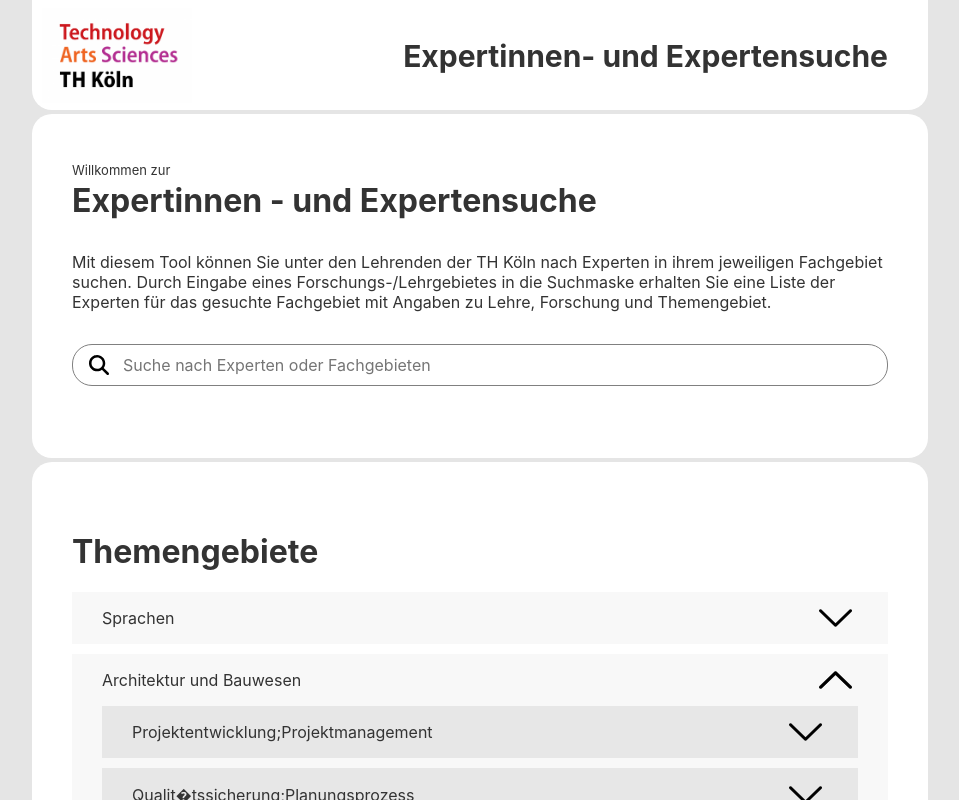
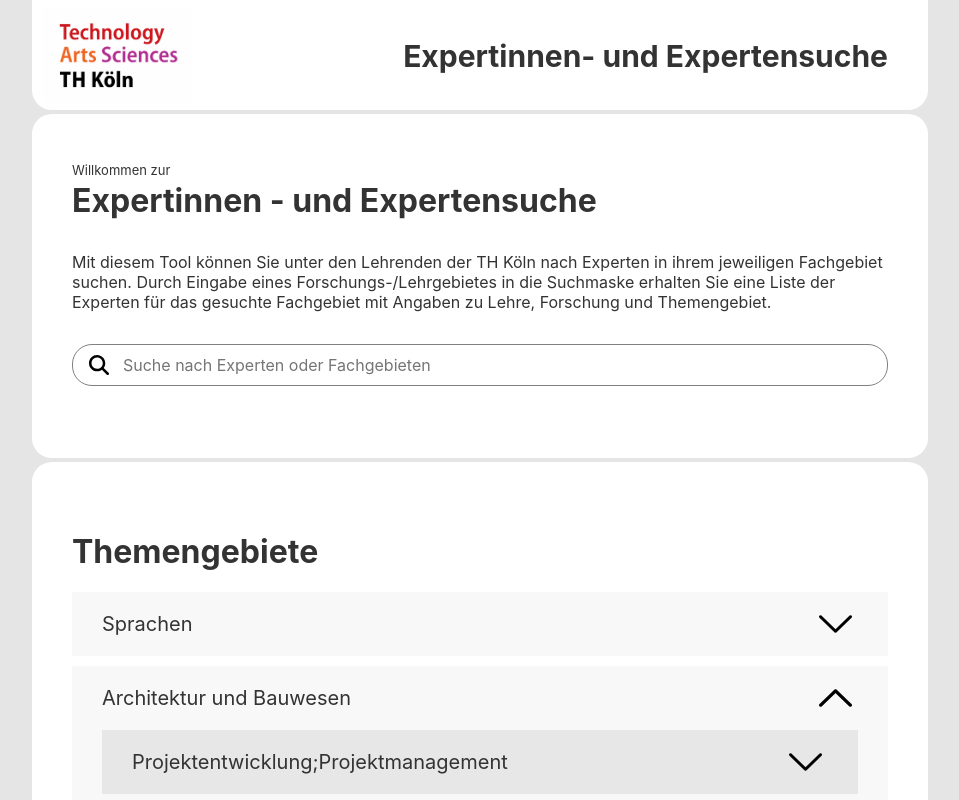
Before and after one commit to DataCerealz/thkoeln-recommender-system, a Svelte app: page / in a window 1280 px wide. Both pictures are taken after a click on the button 995 px from the left and 680 px from the top of the page. Shown: the whole page, without its empty margins (160-1119 px from the left). Built offline with nearby package versions, Linux system fonts and the light colour scheme.

Commit message:
- added comments and fixed font

```diff
--- a/src/components/TopicComponent.svelte
+++ b/src/components/TopicComponent.svelte
@@ -1,23 +1,24 @@
 <script>
 
+//imports
 let arrow_down = "./images/arrow_down.png";
 let arrow_up = "./images/arrow_up.png";
 
 export let data;
 
+//variables needed for open and close
 let themengebiet_open = false
-let fach_open = false
-let prof_open = false
-
 let fach_list = []
 let prof_list = []
 
+//function to open "themengebiete"
 function onClickThemen () {
     themengebiet_open = !themengebiet_open
     console.log(data)
     console.log(fach_list)
 }
 
+//function to open "fach"
 function onClickFach(fach) {
 
     if (fach_list.includes(fach)) {
@@ -30,6 +31,7 @@ function onClickFach(fach) {
     fach_list = fach_list
 }
 
+//function to open "prof"
 function onClickProf (prof) {
 
     if (prof_list.includes(prof)) {
@@ -43,6 +45,9 @@ function onClickProf (prof) {
 
 }
 
+
+//links in data are partly without domain
+//function to ad domain to links if needed
 function checkLink(link) {
 
     const pattern = 'http'
@@ -57,6 +62,8 @@ function checkLink(link) {
     return link
 }
 
+//The array of the links is converted as a string und the seperator is "\n" instead of ","
+//So this function is converting the link arrays into valid arrays
 function convertStringtoArray(str) {
     const splitLinks = str.split('\n')
     const newLinksArray = []
@@ -76,7 +83,7 @@ function convertStringtoArray(str) {
     class="topLevelContainer"
     >
         <div class="topLevelTopic">
-            <p>
+            <p class="type_title">
                 {data["themengebiet"]}
             </p>
             <button
@@ -108,7 +115,7 @@ function convertStringtoArray(str) {
                     {#each fach["professoren"] as prof}
                         <div class="thirdLevelContainer">
                             <div class="topLevelTopic">
-                                <p>
+                                <p class="type_title">
                                     {prof["name"]}
                                 </p>
                                 <button
@@ -201,6 +208,7 @@ function convertStringtoArray(str) {
         width: 80%;
         text-align: left;
         overflow-x: auto;
+        font-size: 20px;
     }
 
     .infoContainer {
@@ -222,6 +230,10 @@ function convertStringtoArray(str) {
         width: 100%;
     }
 
+    .type_title{
+        font-size: 20px;
+    }
+
 
 	@media (min-width: 640px) {
 		.container {
```
